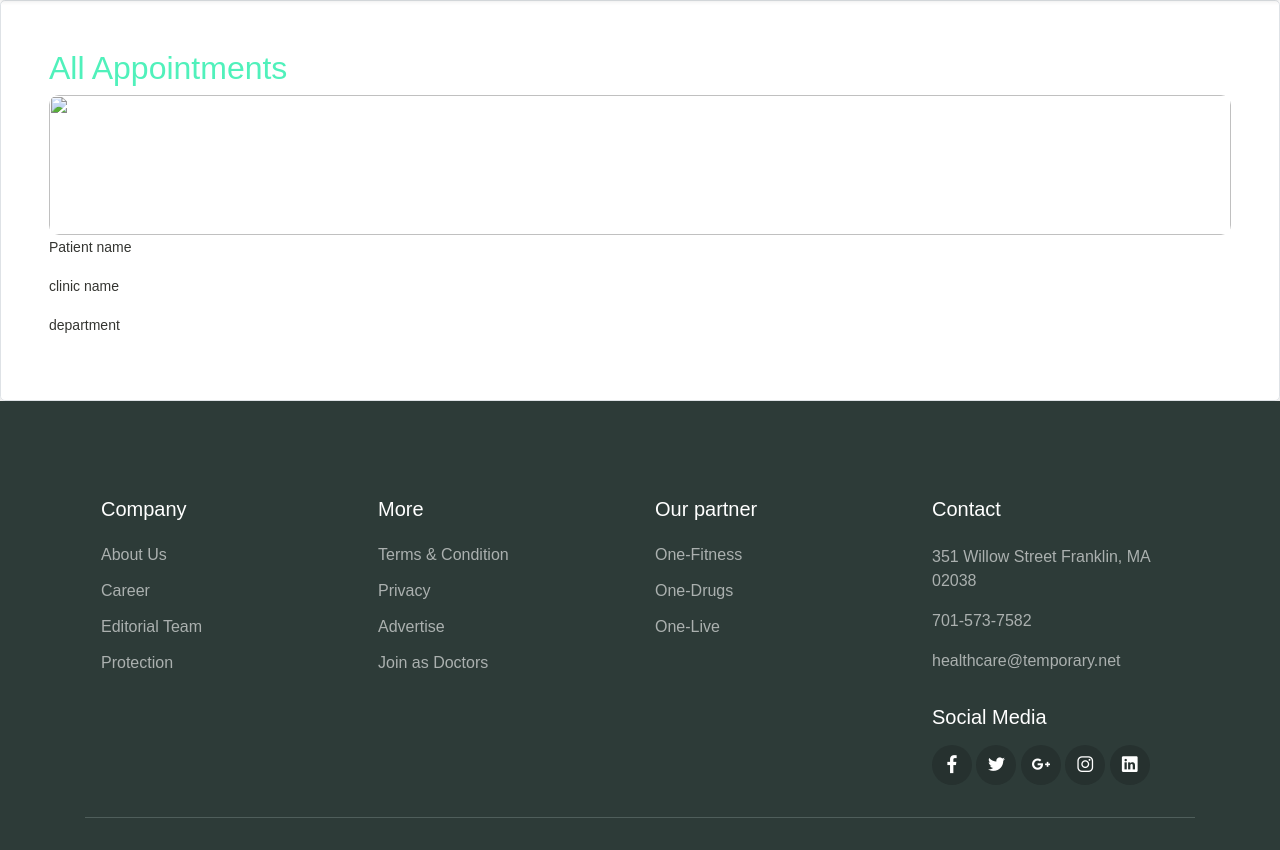
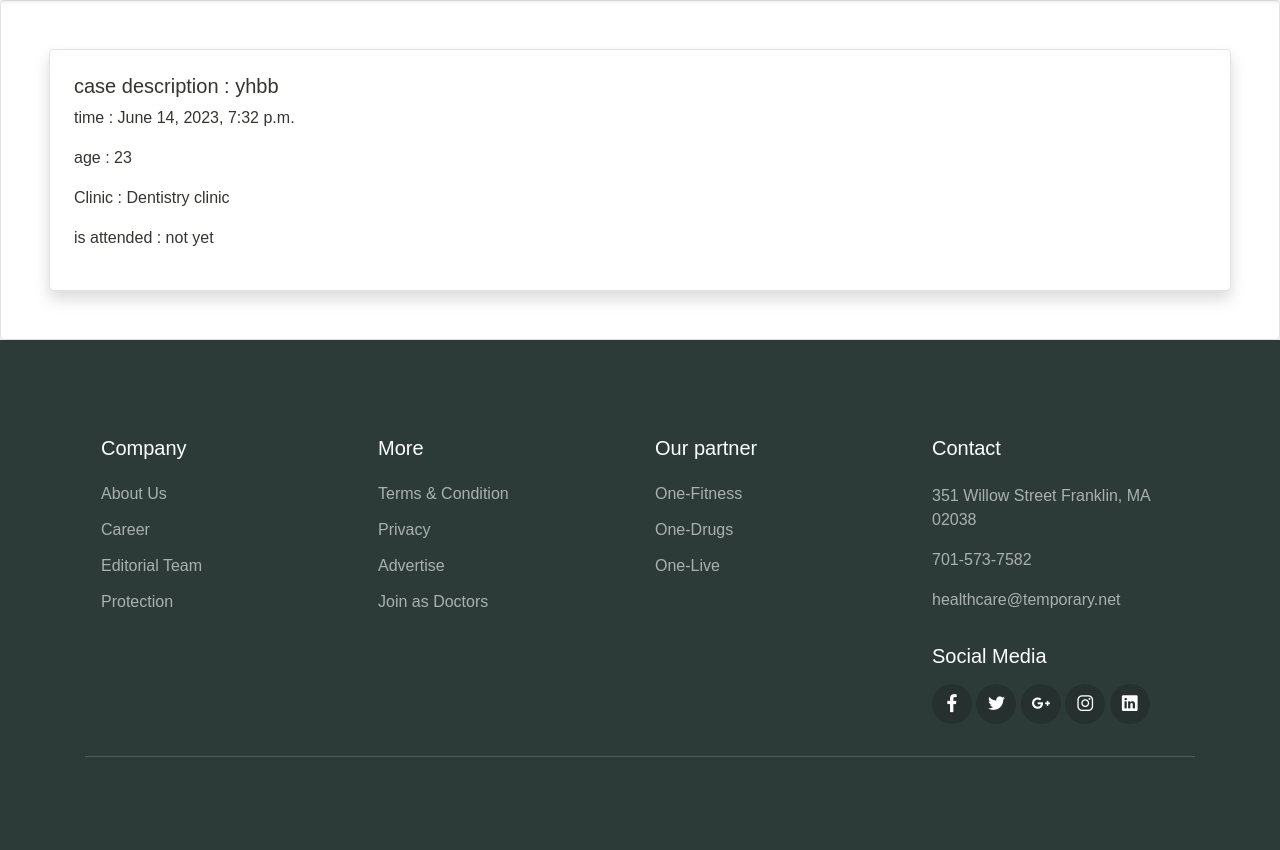
Before and after one commit to T-PYTHON-APRIL-30/LAB_AUTHORIZATION, a Django app: page /appointment/all/ in a window 1280 px wide. Shown: the part 107-957 px from the top of the page. After the commit the page ends 864 px from the top, so only its background shows below. Run offline with Django 4.2, Linux system fonts and the light colour scheme; a user stored in the database is signed in; data comes from the database, SQL or seed files in the repository; both versions use the stored data as it was after the commit; some libraries are stand-ins or nearby versions; some web fonts are replaced.

Commit message:
update_add_post

```diff
--- a/Hospital/main_app/templates/main_app/appointment_view.html
+++ b/Hospital/main_app/templates/main_app/appointment_view.html
@@ -7,41 +7,15 @@
 
 <div  class="flex flex-col items-center mb-15">
     <div  class="flex flex-col items-center p-5  border border-gray-200 rounded-lg shadow md:flex-row md:max-w-xl  dark:border-gray-700 dark:bg-gray-800 ">
-        <div class="border-b border-gray-900/10 pb-12">
-            <h2 class="text-base font-semibold leading-7 " style="color:rgb(80, 241, 187);">All Appointments</h2>
-            <h2 class="text-base font-semibold leading-7 ">{{clinic.name}}</h2>
-            <img src="{{clinic.feature_image.url}}" style="width: 100%; height: 140px; border-radius: 10px;" alt="" srcset="">
-
-            <div class="mt-10 grid grid-cols-1 gap-x-6 gap-y-8 sm:grid-cols-6">
-              <div class="sm:col-span-2">
-                <label for="first-name" class="block text-sm font-medium leading-3"> Patient name</label>
-                <h1 >{{appointment.user.first_name}}</h1>
-              </div>
-              <div class="sm:col-span-2" >
-                <label for="first-name" class="block text-sm font-medium leading-3" > clinic name</label>
-               <h1 >{{clinic.name}}</12>
-              </div>
-
-
-              <div class="sm:col-span-2" >
-                <label for="department" class="block text-sm font-medium leading-6 " >department</label>
-                <h1>{{clinic.department}}</h1>
-              </div>
-            </div>
             {% for appointment in appointments  %}
             <div class="mt-10 flex flex-col items-center bg-white border border-gray-200 rounded-lg shadow md:flex-row md:max-w-xl  dark:border-gray-700 dark:bg-gray-800 ">
-
-
-
                 <div class="flex flex-col justify-between p-4 leading-normal " >
                     <h5 class="mb-2 text-2xl p-8 font-bold tracking-tight text-gray-900 dark:text-white">case description : {{appointment.case_description}}</h5>
                     <p class="mb-3 font-normal text-gray-700 dark:text-gray-400">time : {{appointment.appointment_datetime}}</p>
                     <p class="mb-3 font-normal text-gray-700 dark:text-gray-400">age : {{appointment.patient_age}}</p>
                     <p class="mb-3 font-normal text-gray-700 dark:text-gray-400">Clinic : {{appointment.clinic.name}}</p>
                     <p class="mb-3 font-normal text-gray-700 dark:text-gray-400">is attended : {% if appointment.is_attended  %} yes {% else %} not yet {% endif %} </p>
-
-
-                </div>
+                    </div>
             </div>
             {% endfor %}
       </div>
--- a/Hospital/main_app/templates/main_app/clinic_detail.html
+++ b/Hospital/main_app/templates/main_app/clinic_detail.html
@@ -25,7 +25,7 @@
   <div class="container">
     <h1 class="text-center wow fadeInUp">Make an Appointment</h1>
 
-    <form class="main-form">
+    <form class="main-form" method="post">
       {% csrf_token %}
       <div class="row mt-5 ">
         <div class="col-12 col-sm-6 py-2 wow fadeInRight">
--- a/Hospital/main_app/views.py
+++ b/Hospital/main_app/views.py
@@ -80,20 +80,20 @@
 
     if request.method == "POST":
         clinic_object = Clinic.objects.get(id=clinic_id)
-        new_appointment = Appointment(clinic=clinic_object, user=request.user, case_description=request.POST["case_description"], patient_age=request.POST["patient_age"],appointment_datetime=request.POST["appointment_datetime"])
+        new_appointment = Appointment(clinic=clinic_object, user=request.user, case_description=request.POST["case_description"], patient_age=int(request.POST["patient_age"]),appointment_datetime=request.POST["appointment_datetime"])
         new_appointment.save()
 
-    return redirect("main_app:clinic_detail", clinic_id=clinic_id)
+    return redirect("main_app:clinic_detail", {"clinic_object":clinic_object})
 
 
 
 def appointment_view(request:HttpRequest):
 
     if not (request.user.is_staff and  request.user.has_perm("main_app.add_appointment")):
-        appointment_user=Appointment.objects.filter(user=request.user)
+        appointments=Appointment.objects.filter(user=request.user)
     else:
-        appointment_user=Appointment.objects.all()
-    return render(request,"main_app/appointment_view.html",{"appointment_user":appointment_user })
+        appointments=Appointment.objects.all()
+    return render(request,"main_app/appointment_view.html",{"appointments":appointments })
 
 
 def search_page(request:HttpRequest):
```
Also changed, not shown: Hospital/db.sqlite3.
